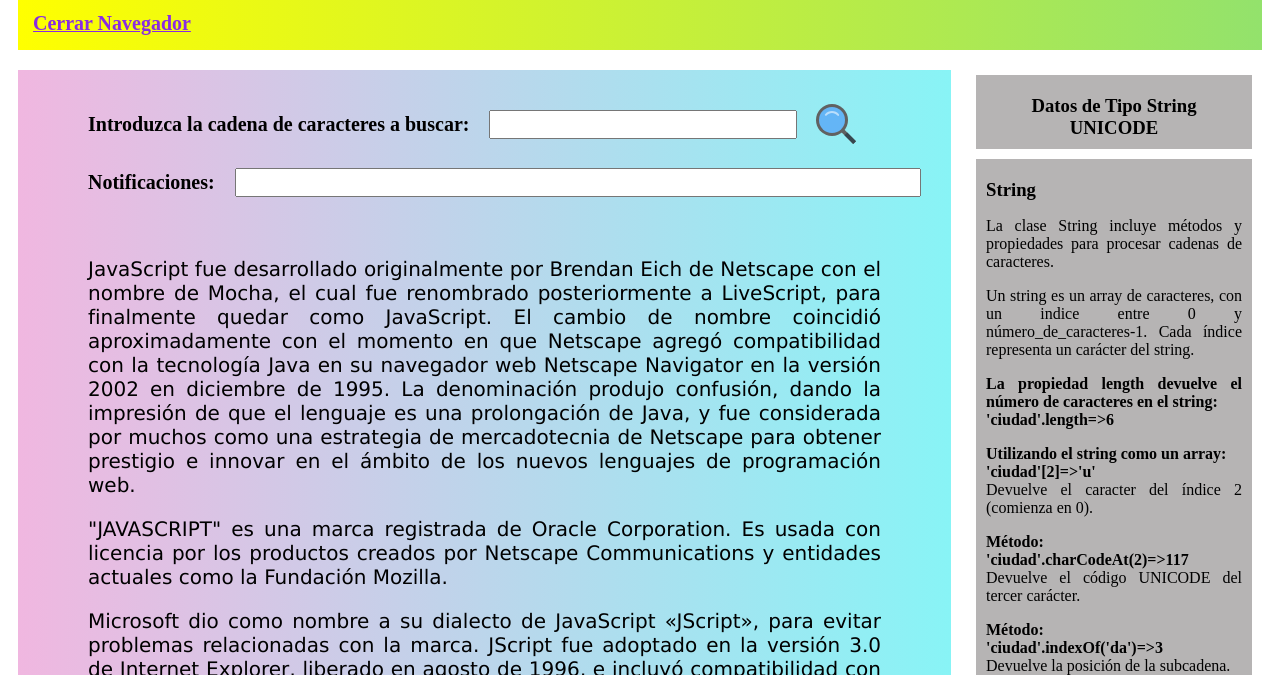
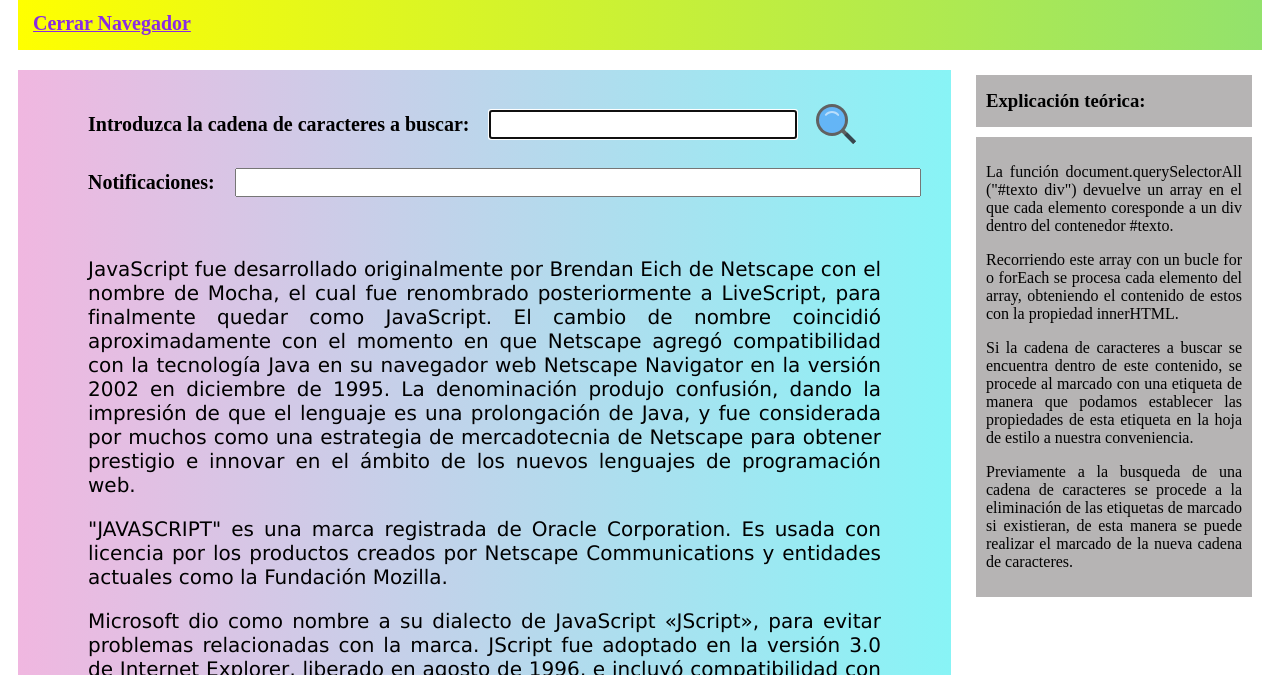
Before and after one commit to Rodriguez1973/Buscador-en-pagina, a plain HTML site: page index.html in a window 1280 px wide. Shown: the part 125-800 px from the top of the page. Drawn offline with Linux system fonts and the light colour scheme.

Commit message:
Fin de la depuración.

```diff
--- a/css/estilos.css
+++ b/css/estilos.css
@@ -2,6 +2,7 @@
  * Fecha: 10/10/2022
  */
 
+/*Distribución de los elementos dentro de la página*/
 main {
   display: grid;
   grid-template-areas:
@@ -21,7 +22,6 @@ main {
 .cabecera img{
   width: 70px;
   margin:0;
-  padding: auto;
 }
 
 #contenedor {
@@ -97,12 +97,9 @@ aside div {
 }
 
 #datos_1 h3 {
-  text-align: center;
-  margin: 10px 10px 0px 10px;
-}
-
-#datos_2 h3 {
-  margin: 10px 10px 0px 0px;
+  text-align: justify;
+  margin-top: 5px;
+  margin-bottom: 5px;
 }
 
 #datos_2 p {
@@ -150,7 +147,7 @@ svg{
   font-size: 20px;
 }
 
-/*Etiqueta para poner en rojo y negrita los caracteres de la caadena de texto*/
+/*Etiqueta para poner en rojo y negrita los caracteres de la cadena marcada.*/
 rojonegrita {
   color:red;
   font-weight: bold;
--- a/index.html
+++ b/index.html
@@ -4,6 +4,7 @@
 <!DOCTYPE html>
 <html lang="es">
 
+<!--head-->
 <head>
   <meta charset="UTF-8">
   <meta http-equiv="X-UA-Compatible" content="IE=edge">
@@ -13,30 +14,32 @@
   <script src="./js/javascript.js" defer></script>
 </head>
 
+<!--body-->
 <body>
   <main id="principal">
     <!--Cabecera-->
     <header class="cabecera">
       <div id="contenedor">
         <div>
-          <img src="./images/icono lupa.jpg" alt="Lupa"></img>
+          <img src="./images/icono_lupa.jpg" alt="Lupa">
         </div>
         <div>
           <h1 id="tit_principal">Buscador</h1>
         </div>
         <div>
-          <img src="./images/icono lupa.jpg" alt="Lupa"></img>
+          <img src="./images/icono_lupa.jpg" alt="Lupa">
         </div>
       </div>
       <p id="cerrar"><a id="cerrar_navegador">Cerrar Navegador</a></p>
     </header>
 
+    <!--Buscador-->
     <article class="buscador">
       <div class="contenedor_1">
         <label for="input_buscar">Introduzca la cadena de caracteres a buscar:</label>
         <input type="text" name="input_buscar" id="input_buscar" value="">
-        <svg id="icono_buscar" xmlns="http://www.w3.org/2000/svg" x="0px" y="0px" width="48" height="48" viewBox="0 0 48 48"
-          style=" fill:#000000;">
+        <svg id="icono_buscar" xmlns="http://www.w3.org/2000/svg" x="0px" y="0px" width="48" height="48"
+          viewBox="0 0 48 48" style=" fill:#000000;">
           <path fill="#616161" d="M34.6 28.1H38.6V45.1H34.6z" transform="rotate(-45.001 36.586 36.587)"></path>
           <path fill="#616161" d="M20 4A16 16 0 1 0 20 36A16 16 0 1 0 20 4Z"></path>
           <path fill="#37474F" d="M36.2 32.1H40.2V44.400000000000006H36.2z" transform="rotate(-45.001 38.24 38.24)">
@@ -47,10 +50,14 @@
           </path>
         </svg>
       </div>
+
+      <!--Notificaciones-->
       <div class="contenedor_1">
         <label for="notificaciones">Notificaciones:</label>
         <input type="text" name="notificaciones" id="notificaciones" value="" readonly>
       </div>
+
+      <!--Texto a tratar-->
       <div id="texto">
         <div>
           JavaScript fue desarrollado originalmente por Brendan Eich de Netscape con el nombre de Mocha, el cual fue
@@ -87,25 +94,21 @@
       </div>
     </article>
 
+    <!--Teoría-->
     <aside class="teoria">
       <div id="datos_1">
-        <h3>Datos de Tipo String UNICODE</h3>
+        <h3>Explicación teórica:</h3>
       </div>
 
       <div id="datos_2">
-        <h3>String</h3>
-        <p>La clase String incluye métodos y propiedades para procesar cadenas de caracteres.</p>
-        <p>Un string es un array de caracteres, con un indice entre 0 y número_de_caracteres-1. Cada índice representa
-          un carácter del string.</p>
-        <p><b>La propiedad length devuelve el número de caracteres en el string:<br>'ciudad'.length=>6</b></p>
-        <p><b>Utilizando el string como un array:<br>'ciudad'[2]=>'u'</b><br>Devuelve el caracter del índice 2 (comienza
-          en 0).</p>
-        <p><b>Método:<br>'ciudad'.charCodeAt(2)=>117</b><br>Devuelve el código UNICODE del tercer carácter.</p>
-        <p><b>Método:<br>'ciudad'.indexOf('da')=>3</b><br>Devuelve la posición de la subcadena.</p>
-        <p><b>Método:<br>'ciudad'.substring(2, 5)=>'uda'</b><br>Devuelve la subcadena entre ambos índices.</p>
+        <p>La función document.querySelectorAll ("#texto div") devuelve un array en el que cada elemento coresponde a un div dentro del contenedor #texto.</p>
+        <p>Recorriendo este array con un bucle for o forEach se procesa cada elemento del array, obteniendo el contenido de estos con la propiedad innerHTML.</p>
+        <p>Si la cadena de caracteres a buscar se encuentra dentro de este contenido, se procede al marcado con una etiqueta de manera que podamos establecer las propiedades de esta etiqueta en la hoja de estilo a nuestra conveniencia.</p>
+        <p>Previamente a la busqueda de una cadena de caracteres se procede a la eliminación de las etiquetas de marcado si existieran, de esta manera se puede realizar el marcado de la nueva cadena de caracteres.</p>
       </div>
     </aside>
 
+    <!--Pie de página-->
     <footer class="pie">
       <p>Desarrollo de aplicaciones Web(DAW) &copy; CIFP Santa Catalina</p>
       <p>Realizado por: José A. Rodríguez López.</p>
--- a/js/javascript.js
+++ b/js/javascript.js
@@ -2,32 +2,36 @@
  * Fecha: 13/10/2022
  */
 
-const inicioMarcado="<rojonegrita>"; //Inicio del marcado para el tratamiento CSS.
-const finMarcado="</rojonegrita>"; //Fin del marcado para el tratamiento CSS.
+const inicioMarcado="<rojonegrita>"; //Etiqueta de inicio del marcado para el tratamiento CSS.
+const finMarcado="</rojonegrita>"; //Etiqueta de fin del marcado para el tratamiento CSS.
 let contadorPalabras=0; //Contador de palabras.
 
 /*Define la variable que hace referencia al <input id="notificaciones">*/
 let notificaciones=document.getElementById("notificaciones");
 
+/*Define la variable que hace referencia al <svg id="icono_buscar">*/
+let buscar=document.getElementById("icono_buscar");
 /*Define el escuchador del evento click en <svg id="icono_buscar">*/
-let buscar=document.getElementById("icono_buscar");
 buscar.addEventListener("click", buscarPalabra, false);
 
+/*Define la variable que hace referencia al <input id="input_buscar>"*/
+let entradaTexto=document.getElementById("input_buscar");
 /*Define el escuchador del evento focus en <input id="input_buscar>"*/
-let entradaTexto=document.getElementById("input_buscar");
 entradaTexto.addEventListener("focus", seleccionarContenido, false);
-
-/*Define el escuchador del evento click en <a id="cerrar_navegador">*/
-let cerrar=document.getElementById("cerrar_navegador");
-cerrar.addEventListener("click", cerrarNavegador, false);
-
 /*Define el escuchador del evento keydown en <input id="input_buscar>"*/
 entradaTexto.addEventListener("keydown", comprobarEnter, false);
 
+/*Define la variable que hace referencia al <a id="cerrar_navegador">*/
+let cerrar=document.getElementById("cerrar_navegador");
+/*Define el escuchador del evento click en <a id="cerrar_navegador">*/
+cerrar.addEventListener("click", cerrarNavegador, false);
+
+
 /*Establece el foco en el <input id="input_buscar> al cargar la página*/
 window.onload=function(){
-    buscar.select();
+    entradaTexto.focus();
 }
+
 
 /*Función que comprueba que se ha pulsado la tecla Enter en el <input id="input_buscar>" con lo que lanza el proceso de busqueda de forma similar a hacer click sobre el icono de la lupa*/
 function comprobarEnter(evento){
@@ -36,34 +40,44 @@ function comprobarEnter(evento){
     }
 }
 
+
 /*Función que realiza el cierre del navegador*/
 function cerrarNavegador(){
     window.close();
 }
+
 
 /*Función que selecciona el contenido de <input id="input_buscar> al tomar el foco*/
 function seleccionarContenido(){
     entradaTexto.select();
 }
 
+
 /*Función que realiza la busqueda de la cadena de caracteres dentro del texto*/
 function buscarPalabra(){
     //Palabra a buscar.
     let palabraBuscar=document.getElementById("input_buscar").value.trim();
 
+    //Si la cadena a buscar no está vacia.
     if(palabraBuscar.length>0){
         contadorPalabras=0;
-        var textos=document.querySelectorAll("#texto div");
+        //Array con el contenido de cada unos de los div dentro del contenedor <div id="texto">
+        let textos=document.querySelectorAll("#texto div");
+        //Bucle que recorre cada elemento del array.
         textos.forEach(elemento => {
             let texto=elemento.innerHTML.trim();
+            //Si el texto incluye la cadena de inicioMarcado, borra las etiquetas de marcado.
             if(texto.includes(inicioMarcado)){
                 texto=borrar_etiquetas(texto)
             }
+            //Si el texto incluye la cadena a buscar, realiza su marcado.
             if(texto.includes(palabraBuscar)){
                 texto = buscar_Y_marcar(texto, palabraBuscar)
             }
+            //Asigna el texto tras su procesado, al elemento div tratado.
             elemento.innerHTML=texto;
         });
+        //¿Existe la cadena de caracteres buscada?. Mostrar notificaciones.
         if(contadorPalabras>0) {
             notificaciones.value=`La cadenas de caracteres buscada existe ${contadorPalabras} veces en el texto.`;
         }else{
@@ -72,22 +86,27 @@ function buscarPalabra(){
     }
 }
 
+
 /*Función que realiza la busqueda del texto y realiza el marcado para tramiento CSS*/
 function buscar_Y_marcar(texto, palabraBuscar){
     let indiceInicio=0;
+    //Mientras la cadena a buscar existe en la porción de texto tratada.
     while(texto.indexOf(palabraBuscar,indiceInicio)!=-1){
         let indiceFinal=texto.indexOf(palabraBuscar,indiceInicio);
+        //Realiza el marcado.
         texto=texto.substring(0,indiceFinal)+inicioMarcado+palabraBuscar+finMarcado+texto.substring(indiceFinal+palabraBuscar.length);
+        //Recalcula indiceInicio empezando tras el último marcado.
         indiceInicio=indiceFinal+inicioMarcado.length+finMarcado.length+palabraBuscar.length;
         contadorPalabras++;
     }
-    console.log(texto);
     return texto;
 }
 
 /*Función que realiza el borrado de las etiquetas de marcado CSS*/
 function borrar_etiquetas(texto){
+    //Elimina todas las cadenas inicioMarcado del texto.
     texto=texto.replaceAll(inicioMarcado,"");
+    //Elimina todas las cadenas finMarcado del texto.
     texto=texto.replaceAll(finMarcado,"");
     return texto;
 }
```
Also changed, not shown: images/icono_lupa.jpg (renamed from images/icono lupa.jpg), 1 other file.
